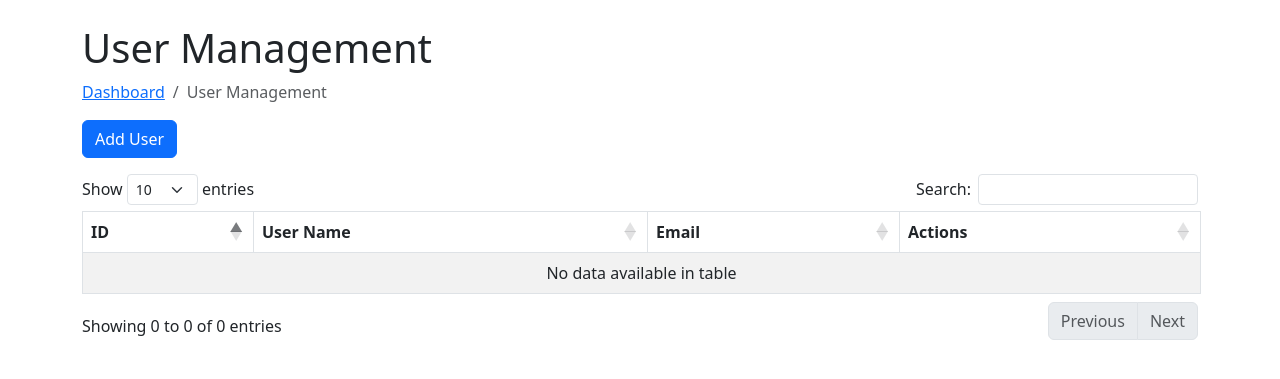
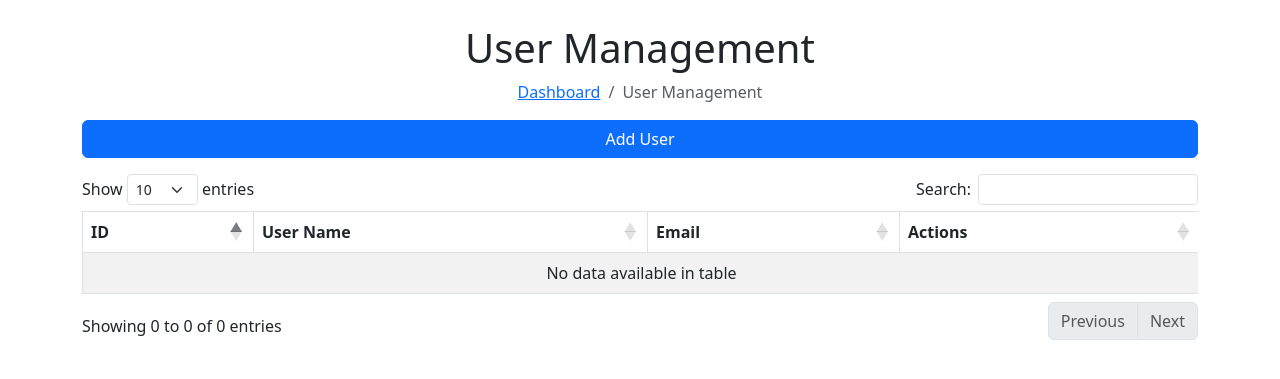
Before and after one commit to Suraj99900/Healling-Reanaissance-Service, a Laravel app: page /user-management in a window 1280 px wide. Shown: the top 379 px of the page. Run offline with Laravel 10, Linux system fonts and the light colour scheme; data that the repository does not hold is empty; some libraries are stand-ins or nearby versions.

Commit message:
Added changes

```diff
--- a/resources/views/user_management.blade.php
+++ b/resources/views/user_management.blade.php
@@ -1,14 +1,8 @@
 @extends('layouts.app')
 
 @push('styles')
-    <!-- DataTables CSS -->
     <link rel="stylesheet" href="https://cdn.datatables.net/1.13.4/css/dataTables.bootstrap5.min.css">
     <style>
-        /* Custom styling for management screen */
-        .offcanvas-header .btn-close {
-            margin: -1rem -1rem -1rem auto;
-        }
-
         .alert-message {
             position: fixed;
             top: 10px;
@@ -18,7 +12,6 @@
             transition: opacity 0.5s ease-in-out;
         }
 
-        /* Button hover effect */
         .btn {
             transition: all 0.3s ease;
         }
@@ -27,15 +20,30 @@
             transform: scale(1.05);
         }
 
-        /* Offcanvas animation */
         .offcanvas {
             transition: transform 0.4s ease-in-out;
         }
 
-        /* Table row hover */
         #userTable tbody tr:hover {
             background-color: #f8f9fa;
             transition: background-color 0.3s;
+        }
+
+        /* Responsive Table */
+        .table-responsive {
+            overflow-x: auto;
+            -webkit-overflow-scrolling: touch;
+        }
+
+        /* Mobile-friendly form */
+        @media (max-width: 768px) {
+            .offcanvas {
+                width: 100%;
+            }
+
+            .btn {
+                width: 100%;
+            }
         }
     </style>
 @endpush
@@ -43,8 +51,8 @@
 @section('content')
     <div class="container my-4">
         <div class="pagetitle">
-            <h1 class="animate__animated animate__fadeInDown">User Management</h1>
-            <nav>
+            <h1 class="animate__animated animate__fadeInDown text-center">User Management</h1>
+            <nav class="d-flex justify-content-center">
                 <ol class="breadcrumb">
                     <li class="breadcrumb-item"><a href="{{ route('dashboard') }}">Dashboard</a></li>
                     <li class="breadcrumb-item active">User Management</li>
@@ -54,12 +62,13 @@
 
         <div id="alertContainer"></div>
 
-        <button class="btn btn-primary mb-3 animate__animated animate__pulse animate__infinite" id="btnAddUser"
-            data-bs-toggle="offcanvas" data-bs-target="#userOffcanvas" aria-controls="userOffcanvas">
+        <button class="btn btn-primary mb-3 animate__animated animate__pulse animate__infinite w-100" id="btnAddUser"
+            data-bs-toggle="offcanvas" data-bs-target="#userOffcanvas">
             Add User
         </button>
 
-        <table id="userTable" class="table table-striped table-bordered animate__animated animate__fadeIn">
+        <div class="table-responsive">
+            <table id="userTable" class="table table-striped table-bordered">
                 <thead>
                     <tr>
                         <th>ID</th>
@@ -71,13 +80,14 @@
                 <tbody></tbody>
             </table>
         </div>
+    </div>
 
     <div class="offcanvas offcanvas-end" tabindex="-1" id="userOffcanvas" aria-labelledby="userOffcanvasLabel">
         <div class="offcanvas-header">
             <h5 id="userOffcanvasLabel">Add / Update User</h5>
             <button type="button" class="btn-close text-reset" data-bs-dismiss="offcanvas"></button>
         </div>
-        <div class="offcanvas-body animate__animated animate__fadeInRight">
+        <div class="offcanvas-body">
             <form id="userForm">
                 <input type="hidden" id="userId" name="userId">
                 <div class="mb-3">
@@ -118,6 +128,7 @@
             }
 
             var table = $('#userTable').DataTable({
+                responsive: true,
                 ajax: { url: '/api/users', dataSrc: 'body' },
                 columns: [
                     { data: 'id' },
```
Lines whose indentation alone changed are shown as unchanged.
